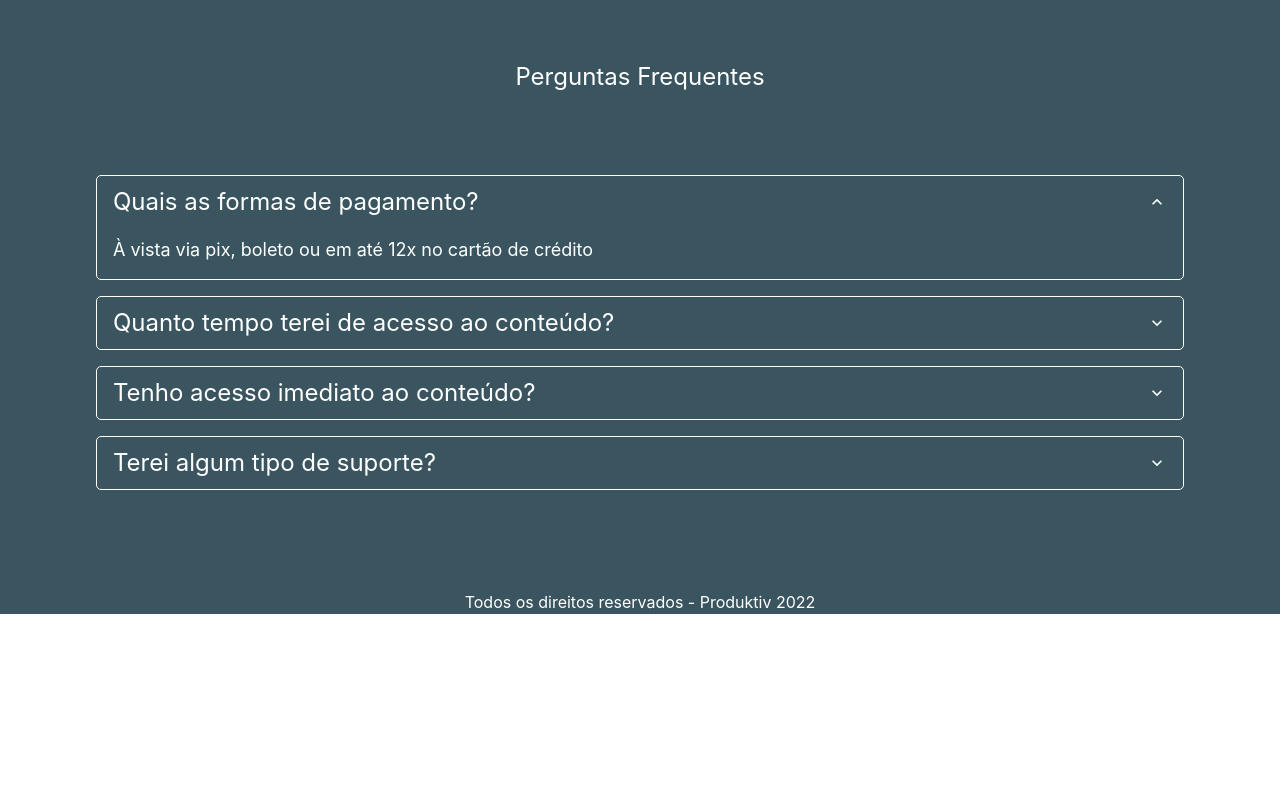
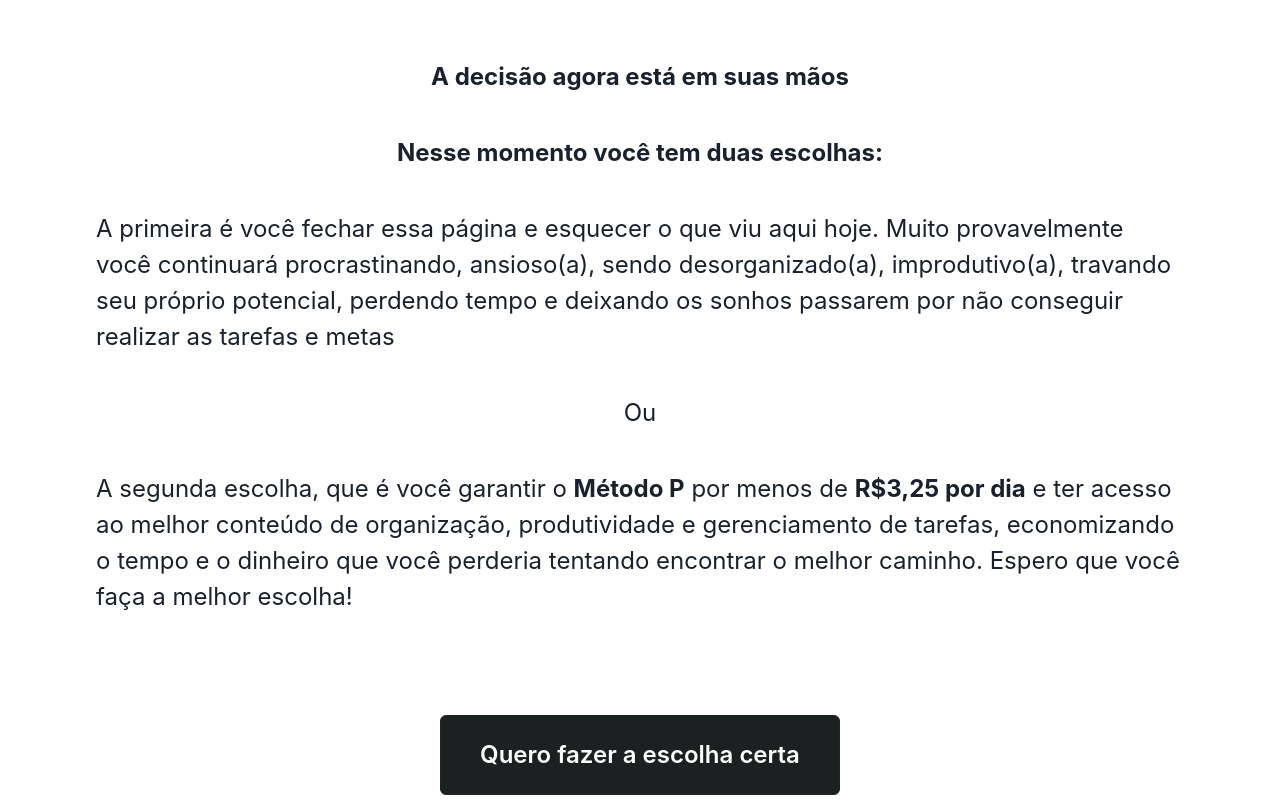
Before and after one commit to andersjay/newproduktiv, a React (Vite) app: page / in a window 1280 px wide. Shown: the part 10520-11320 px from the top of the page. Before the commit the page ends 11134 px from the top, so only its background shows below. Built offline with nearby package versions, Linux system fonts and the light colour scheme.

Commit message:
create decision section

```diff
--- /dev/null
+++ b/src/components/End/index.jsx
@@ -0,0 +1,57 @@
+import {
+  Badge,
+  Container,
+  Flex,
+  Text,
+  List,
+  ListItem,
+  ListIcon,
+  Center,
+  Image,
+} from "@chakra-ui/react";
+import { Button } from "../Button";
+
+export function End() {
+  return (
+    <Container w="100%" maxW={1120}>
+      <Flex direction="column" align="center" gap={10} pb={20} pt={20}>
+        <Text fontSize={{ base: "lg", lg: "2xl" }} fontWeight={"bold"}>
+          A decisão agora está em suas mãos
+        </Text>
+
+        <Text fontSize={{ base: "lg", lg: "2xl" }}  fontWeight={"bold"}>
+          Nesse momento você tem duas escolhas:
+        </Text>
+
+        <Text fontSize={{ base: "lg", lg: "2xl" }}>
+          A primeira é você fechar essa página e esquecer o que viu aqui hoje.
+          Muito provavelmente você continuará procrastinando, ansioso(a), sendo
+          desorganizado(a), improdutivo(a), travando seu próprio potencial,
+          perdendo tempo e deixando os sonhos passarem por não conseguir
+          realizar as tarefas e metas
+        </Text>
+
+        <Text fontSize={{ base: "lg", lg: "2xl" }}>Ou</Text>
+
+        <Text fontSize={{ base: "lg", lg: "2xl" }} pb={5}>
+        A segunda escolha, que é você garantir o <b>Método P</b> por menos de <b>R$3,25 por dia</b> e ter acesso ao melhor conteúdo de organização, produtividade e gerenciamento de tarefas, economizando o tempo e o dinheiro que você perderia tentando encontrar o melhor caminho. Espero que você faça a melhor escolha!
+        </Text>
+        <Button
+          color="white"
+          mt={10}
+          mb={10}
+          h="80px"
+          hover={{
+            background: "transparent",
+            outline: "2px solid #1D2021",
+            color: "main",
+          }}
+          bg="main"
+          href="https://pay.kiwify.com.br/pkdf039"
+        >
+         Quero fazer a escolha certa
+        </Button>
+      </Flex>
+    </Container>
+  );
+}
--- a/src/pages/SalesPage.jsx
+++ b/src/pages/SalesPage.jsx
@@ -6,6 +6,7 @@ import { Anxiety } from "../components/Anxiety";
 import { Who } from "../components/Who";
 import { Offer } from "../components/Offer";
 import { Faq } from "../components/Faq";
+import { End } from "../components/End";
 
 export function SalesPage() {
   return (
@@ -17,6 +18,8 @@ export function SalesPage() {
       <Anxiety/>
       <Who/>
       <Offer/>
+      <End/>
+
       <Faq/>
     </>
   );
```
